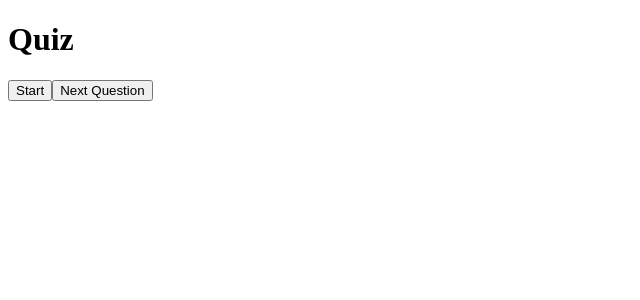
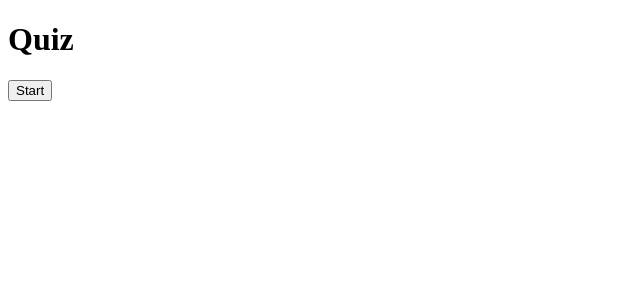
Before and after one commit to Hatri/Quiz, a React (Create React App) app: page / in a window 1280 px wide. Shown: the top 300 px of the page, without its empty margins (0-640 px from the left). Built offline with nearby package versions, Linux system fonts and the light colour scheme; a web font is replaced by a local one.

Commit message:
Update App.tsx

```diff
--- a/src/App.tsx
+++ b/src/App.tsx
@@ -74,9 +74,12 @@ const App = () => {
           callback={checkAnswer}
         />)}
 
-      <button className="next" onClick={nextQuestion}>
-        Next Question
-      </button>
+      {!gameOver && !loading && userAnswers.length === number + 1 && number !== TOTAL_QUESTIONS - 1 ? (
+        <button className="next" onClick={nextQuestion}>
+          Next Question
+        </button>
+      ) : null}
+
     </div>
   );
 }
```
